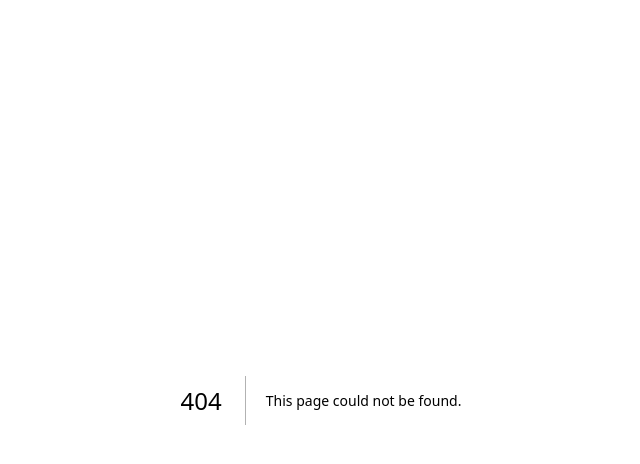
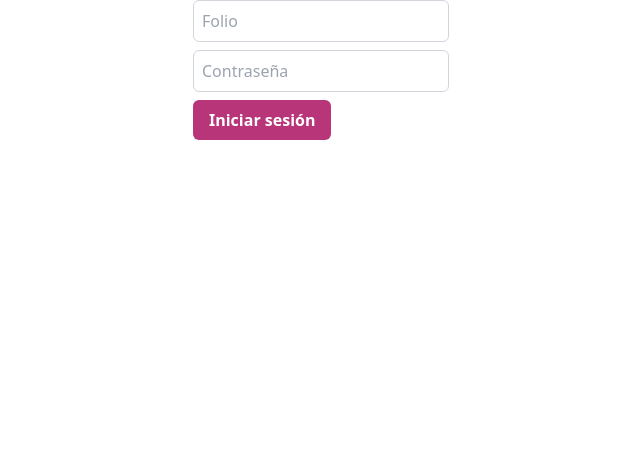
Before and after one commit to Jay-DVT/mujeresxmexico, a Next.js app: page /auth/signin in a window 1280 px wide. Before the commit this address had no page. Shown: the top 464 px of the page, without its empty margins (319-959 px from the left). Built offline with nearby package versions, Linux system fonts and the light colour scheme.

Commit message:
Initial Front end Signin form

```diff
--- /dev/null
+++ b/src/pages/auth/signin.tsx
@@ -0,0 +1,70 @@
+import { useState } from "react";
+import { useRouter } from "next/router";
+import "../../app/styles/globals.css";
+import Head from "next/head";
+
+interface Props {}
+
+function SignIn(props: Props) {
+	const router = useRouter();
+	const [invoice, setInvoice] = useState("");
+	const [password, setPassword] = useState("");
+	const [error, setError] = useState("");
+
+	async function handleSubmit(e: React.FormEvent) {
+		e.preventDefault();
+
+		try {
+			const response = await fetch("/api/login", {
+				method: "POST",
+				headers: {
+					"Content-Type": "application/json",
+				},
+				body: JSON.stringify({ invoice, password }),
+			});
+
+			if (response.ok) {
+				router.push("/dashboard"); // Redirect to the dashboard or any other protected route
+			} else {
+				setError("Credentials are invalid");
+			}
+		} catch (error) {
+			setError("Something went wrong with sign in");
+			console.error(error);
+		}
+	}
+
+	return (
+		<main className='flex min-h-screen h-screen flex-col items-center'>
+			<Head>
+				<title>Iniciar sesión</title>
+			</Head>
+			<div className=''>
+				<form onSubmit={handleSubmit} className='w-64'>
+					<input
+						type='text'
+						placeholder='Folio'
+						value={invoice}
+						onChange={(e) => setInvoice(e.target.value)}
+						className='border border-gray-300 rounded-md p-2 mb-2 w-full'
+					/>
+					<input
+						type='password'
+						placeholder='Contraseña'
+						value={password}
+						onChange={(e) => setPassword(e.target.value)}
+						className='border border-gray-300 rounded-md p-2 mb-2 w-full'
+					/>
+					{error && <p className='text-red-500 mb-2'>{error}</p>}
+					<button
+						type='submit'
+						className='bg-primary hover:bg-secondary text-white font-semibold py-2 px-4 rounded-md'
+					>
+						Iniciar sesión
+					</button>
+				</form>
+			</div>
+		</main>
+	);
+}
+export default SignIn;
```
